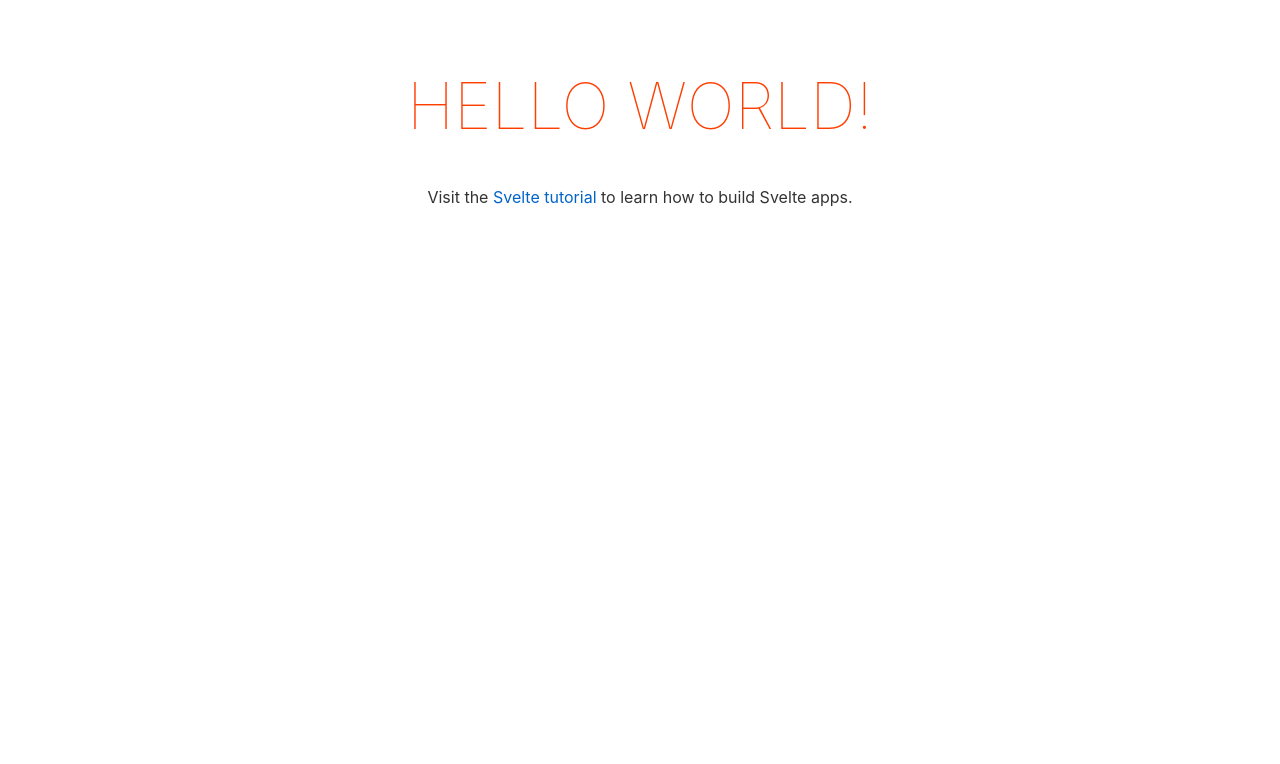
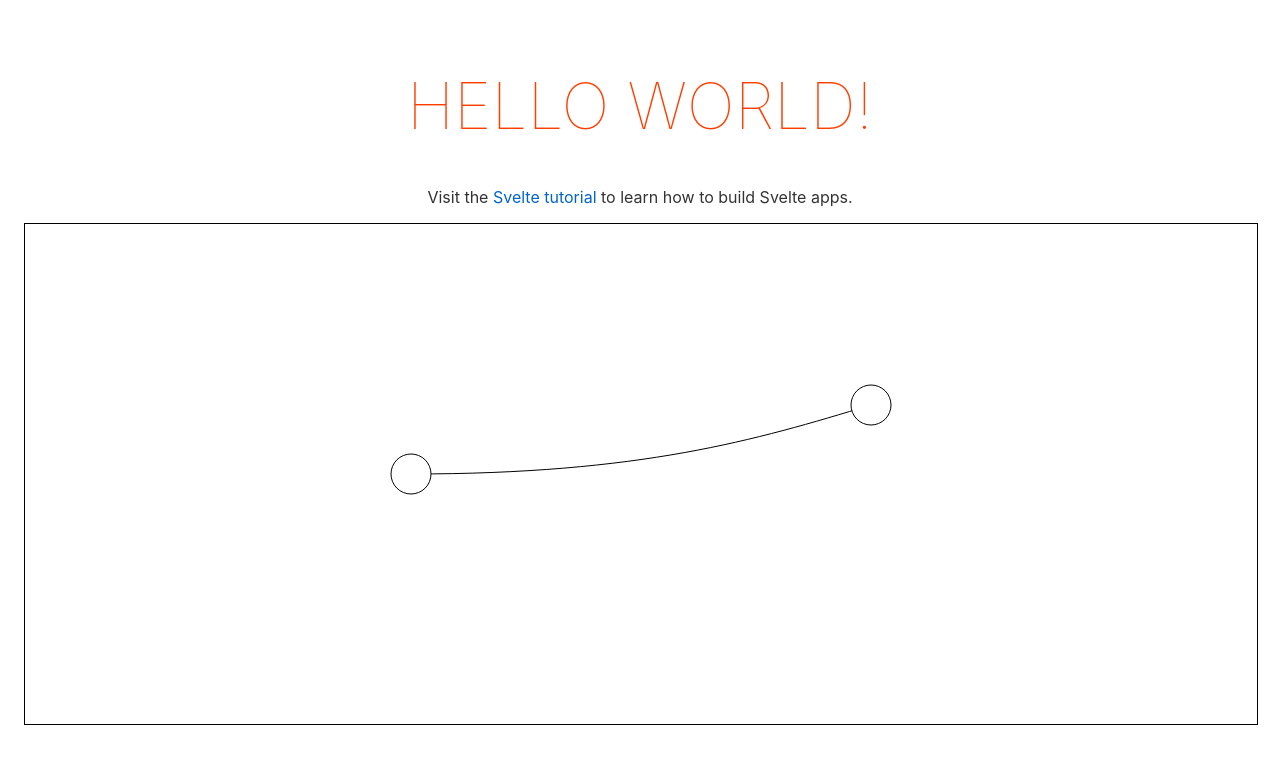
Before and after one commit to mebble/pufu, a Svelte app: page / in a window 1280 px wide. Shown: the top 764 px of the page. Built offline with nearby package versions, Linux system fonts and the light colour scheme.

Commit message:
render hardcoded values

```diff
--- a/src/App.svelte
+++ b/src/App.svelte
@@ -1,10 +1,12 @@
 <script lang="ts">
+    import Graph from './Graph.svelte';
 	export let name: string;
 </script>
 
 <main>
 	<h1>Hello {name}!</h1>
 	<p>Visit the <a href="https://svelte.dev/tutorial">Svelte tutorial</a> to learn how to build Svelte apps.</p>
+    <Graph />
 </main>
 
 <style>
--- a/src/Graph.svelte
+++ b/src/Graph.svelte
@@ -1,7 +1,22 @@
 <script lang="ts">
+    import { mapToCanvas, controlPoints } from './drawing';
 
+    const p1 = mapToCanvas(500, 500, 200, { time: 'present', value: 100 });
+    const p2 = mapToCanvas(500, 500, 200, { time: 'future', value: 130 });
+    const [cp1, cp2] = controlPoints(p1, p2);
 </script>
 
-<svg viewBox="0 0 100 100" width="100%" height="500px" role="img" aria-label="The present value and future value graph">
-    <rect x="0" y="0" width="100%" height="100%" />
+<svg viewBox="0 0 500 500" width="100%" height="500px" fill="white" role="img" aria-label="The present value and future value graph">
+    <path stroke="black" d="M {p1.x} {p1.y}
+                            C {cp1.x} {cp1.y},
+                              {cp2.x} {cp2.y},
+                              {p2.x} {p2.y}" />
+    <circle cx="{p1.x}" cy="{p1.y}" r="20" stroke="black" fill="white" />
+    <circle cx="{p2.x}" cy="{p2.y}" r="20" stroke="black" fill="white" />
 </svg>
+
+<style>
+    svg {
+        border: 1px solid black;
+    }
+</style>
```
